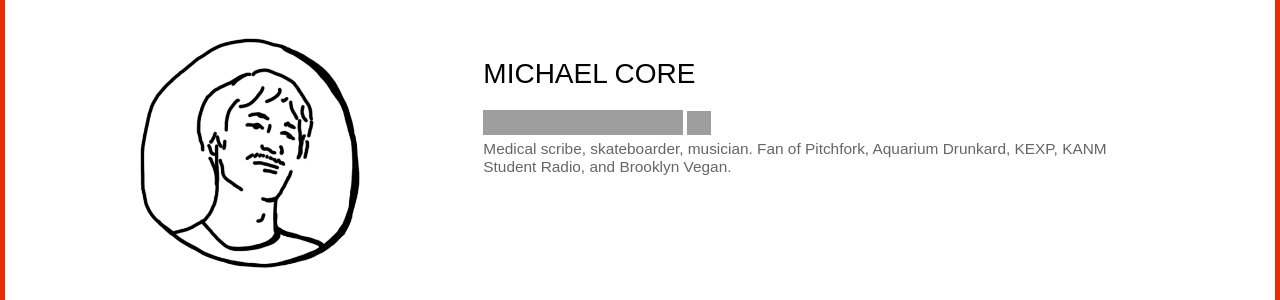
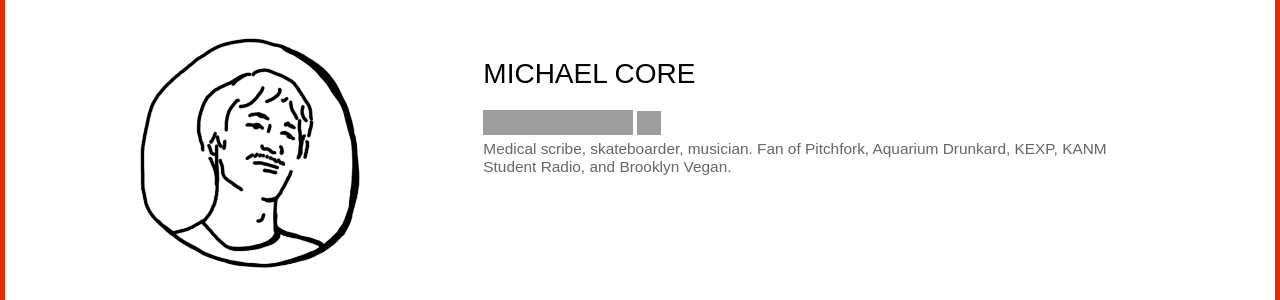
Before and after one commit to rachyrach/sparegrandma, a Jekyll site: the page built from contact.html, in a window 1280 px wide. Shown: the part 286-586 px from the top of the page. Built offline with Jekyll 4.4.1, drawn with Linux system fonts in a browser that asks for light colours; Markdown is read by kramdown in place of the engine named in the settings; grey boxes are pictures that could not be loaded.

Commit message:
update
update

```diff
--- a/contact.html
+++ b/contact.html
@@ -23,7 +23,7 @@ thumbnail: /images/phone.gif
 <div class="col-sm-8">
     </br>
 <h2>MICHAEL CORE</h2>
-<div> <iframe stlye="float:left;" src="https://embed.spotify.com/follow/1/?uri=spotify:user:mcore44&size=basic&theme=light" width="200" height="25" scrolling="no" frameborder="0" style="border:none; overflow:hidden;" allowtransparency="true"></iframe> <iframe stlye="float:left;" allowtransparency="true" scrolling="no" frameborder="no" src="https://w.soundcloud.com/icon/?url=http%3A%2F%2Fsoundcloud.com%2Fhalfbeagle&color=orange_white&size=24" style="width: 24px; height: 24px;"></iframe></div>
+<div> <iframe stlye="float:left;" src="https://embed.spotify.com/follow/1/?uri=spotify:user:mcore44&size=basic&theme=light" width="150" height="25" scrolling="no" frameborder="0" style="border:none; overflow:hidden;" allowtransparency="true"></iframe> <iframe stlye="float:left;" allowtransparency="true" scrolling="no" frameborder="no" src="https://w.soundcloud.com/icon/?url=http%3A%2F%2Fsoundcloud.com%2Fhalfbeagle&color=orange_white&size=24" style="width: 24px; height: 24px;"></iframe></div>
 <p>Medical scribe, skateboarder, musician. Fan of Pitchfork, Aquarium Drunkard, KEXP, KANM Student Radio, and Brooklyn Vegan.</p>
 
   </div>
```
